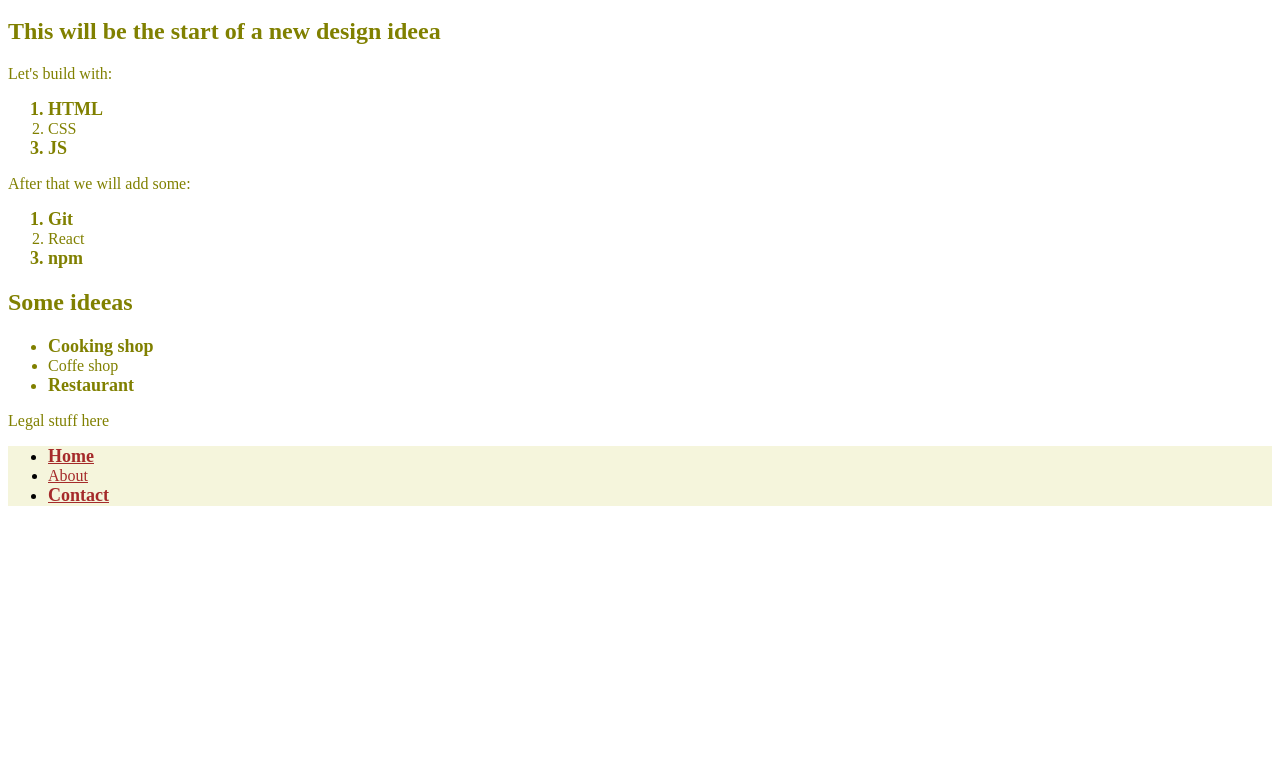
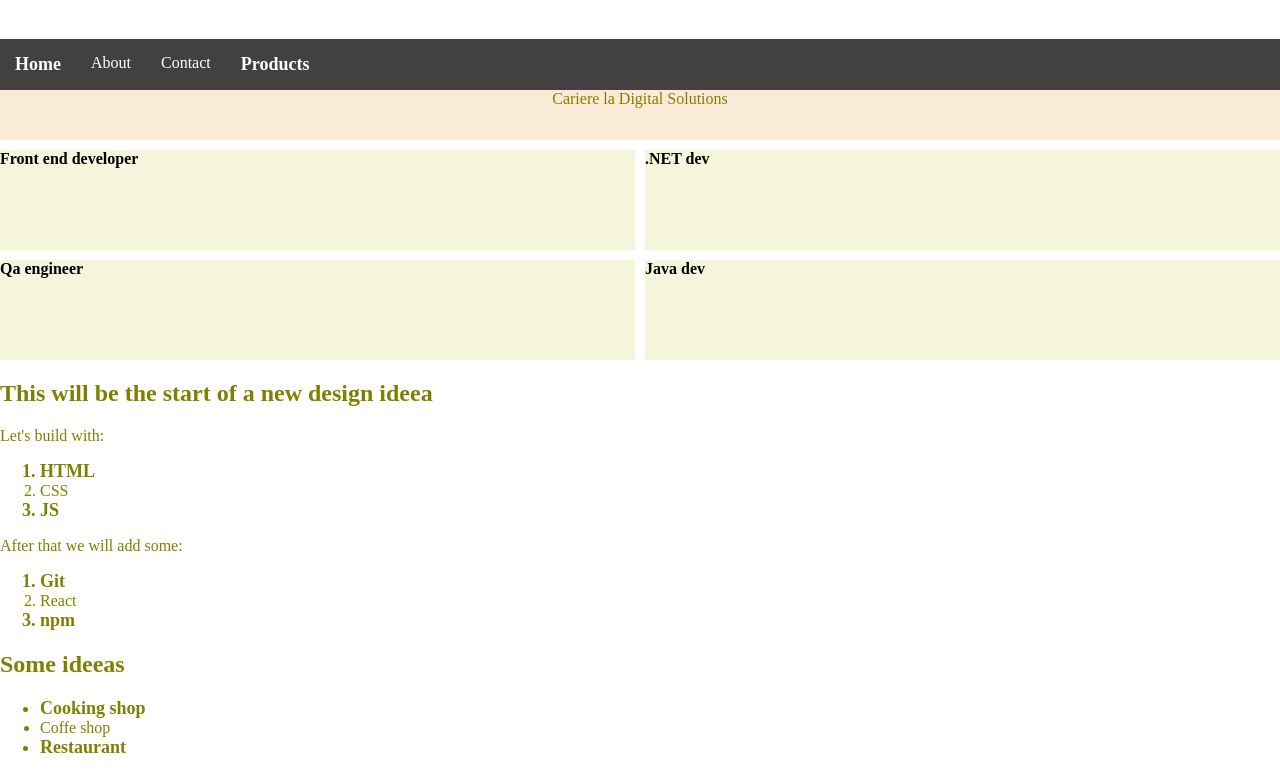
Before and after one commit to TabitaAfloarei/cursWantsome, a plain HTML site: page CSS/practice/index.html in a window 1280 px wide. Shown: the part 142-913 px from the top of the page. Before the commit the page ends 800 px from the top, so only its background shows below. Drawn offline with Linux system fonts and the light colour scheme.

Commit message:
Craeted css navbar and some exercise with grid.

```diff
--- a/CSS/practice/index.html
+++ b/CSS/practice/index.html
@@ -56,14 +56,23 @@ Selectati headerul cu atributul title="welcome"
         <li><a href="#">Home</a></li>
         <li><a href="#">About</a></li>
         <li><a href="#">Contact</a></li>
+        <li><a href="#">Products</a></li>
       </ul>
     </nav>
   </header>
+
+  <div class="grid-container">
+    <div class="careers">Cariere la Digital Solutions</div>
+    <div class="job">Front end developer</div>
+    <div class="job">.NET dev</div>
+    <div class="job">Qa engineer</div>
+    <div class="job">Java dev</div>
+  </div>
   <article>
     <h2>This will be the start of a new design ideea</h2>
     <p>Let's build with:</p>
     <ol>
-      <li>HTML</li>
+      <li draggable>HTML</li>
       <li>CSS</li>
       <li>JS</li>
     </ol>
--- a/CSS/practice/style.css
+++ b/CSS/practice/style.css
@@ -4,14 +4,39 @@ html {
     color: olive;
   }
 
+  body{
+    margin: 0px;
+  }
+
   #welcome-msg {
     color: chocolate;
     font-weight: bold;
+    border: 2px solid black;
+    padding: 20px;
+    margin: 50px;
   }
-  .header-nav{
-    background-color: blanchedalmond;
-    color: black;
-    font-style: italic;
+  .header-nav ul{
+    list-style-type: none;
+    background-color: rgb(66, 64, 64);
+    padding: 0px;
+    margin: 0px;
+    overflow: hidden;
+  }
+
+  .header-nav a{
+    color: white;
+    text-decoration: none;
+    padding: 15px;
+    display: block;
+    text-align: center;
+  }
+
+  .header-nav a:hover{
+    background-color: rgb(33, 32, 32);
+  }
+
+  .header-nav li{
+    float: left;
   }
 
   .footer-nav{
@@ -32,3 +57,21 @@ html {
     font-size:large;
     font-weight:bold;
   }
+
+  .grid-container{
+    display: grid;
+    grid-template-columns: 1fr 1fr;
+    grid-template-rows: 50px 100px 100px;
+    gap: 10px;
+  }
+  .careers{
+    grid-column: span 2;
+    background-color: antiquewhite;
+    text-align: center;
+  }
+
+  .job{
+    background-color: beige;
+    font-weight: bold;
+    color: black;
+  }
```
